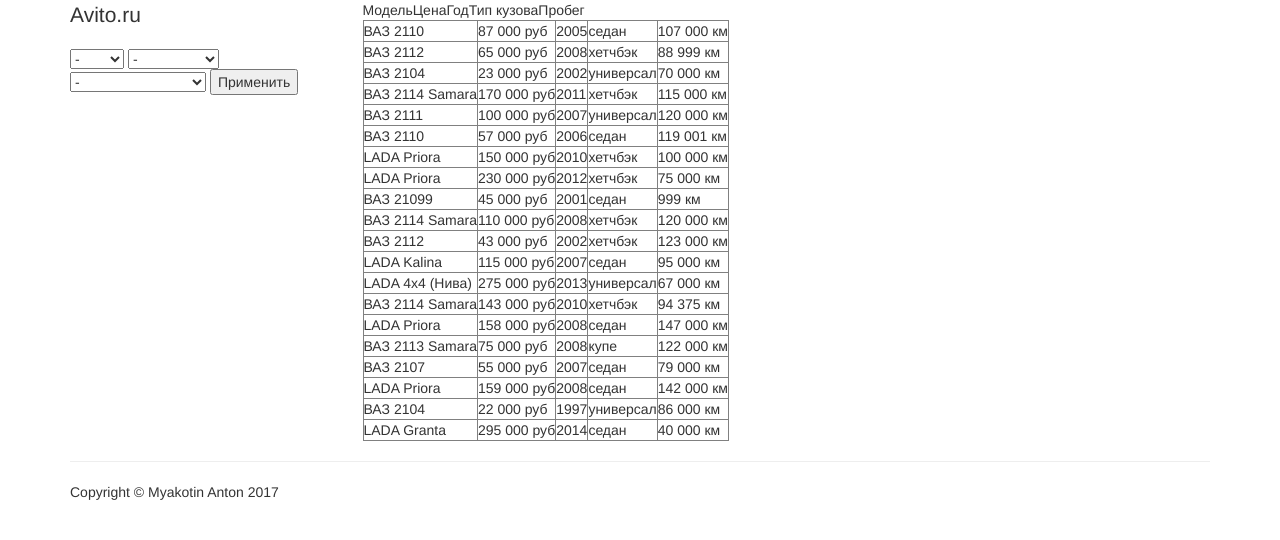
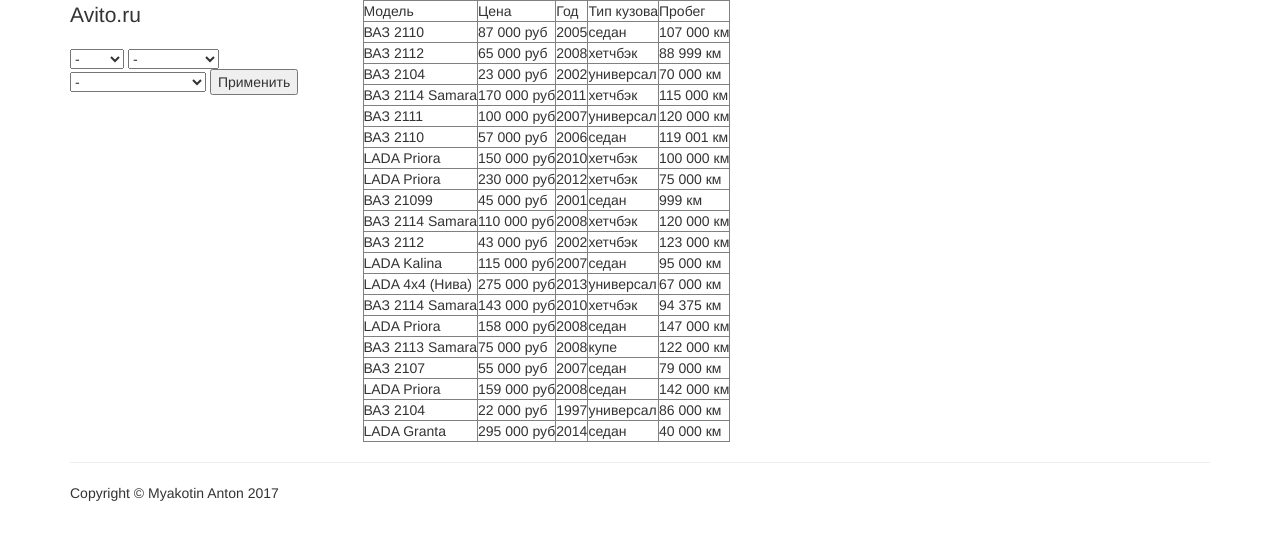
Before and after one commit to borntoknow/Django, a Django app: template scraper/templates/base.html in a window 1280 px wide. Shown: the top 540 px of the page. Run offline with Django 3.2, Linux system fonts and the light colour scheme; the template is opened without the code that fills it: values that come from a table or form of the project are taken from there, others are empty; data comes from the database, SQL or seed files in the repository; both versions use the stored data as it was after the commit; some libraries are stand-ins or nearby versions.

Commit message:
шапка таблички

```diff
--- a/scraper/templates/page.html
+++ b/scraper/templates/page.html
@@ -2,11 +2,13 @@
 <!-- Page Content -->
 <div class="col-md-9">
     <table id="my_table" border="1">
-        <thead>Модель</thead>
-        <thead>Цена</thead>
-        <thead>Год</thead>
-        <thead>Тип кузова</thead>
-        <thead>Пробег</thead>
+    <tr>
+        <td>Модель</td>
+        <td>Цена</td>
+        <td>Год</td>
+        <td>Тип кузова</td>
+        <td>Пробег</td>
+    </tr>
     {% for item in list %}
         <tr>
             <td>{{ item.car_name }}</td>
```
Also changed, not shown: db.sqlite3.
